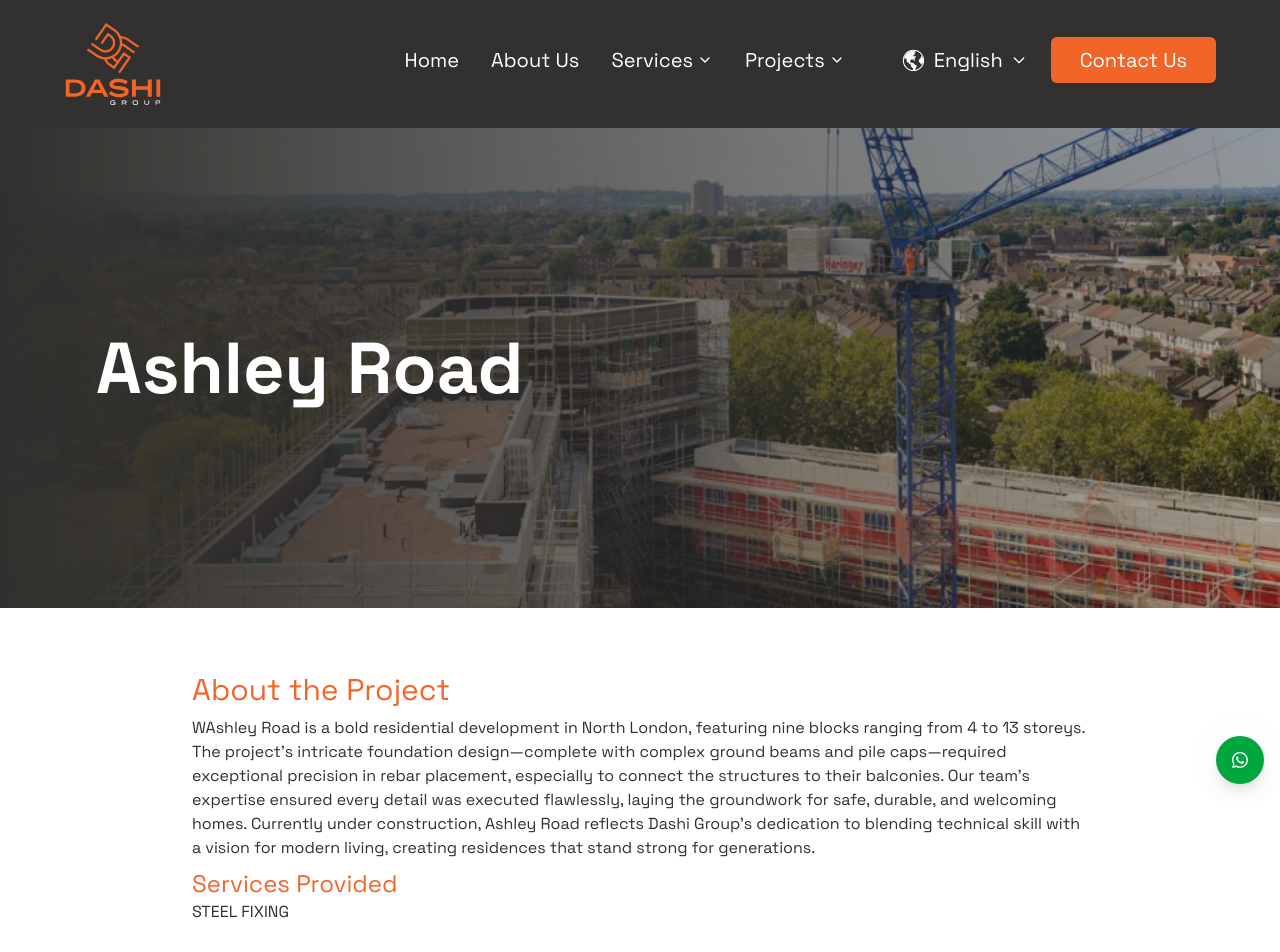
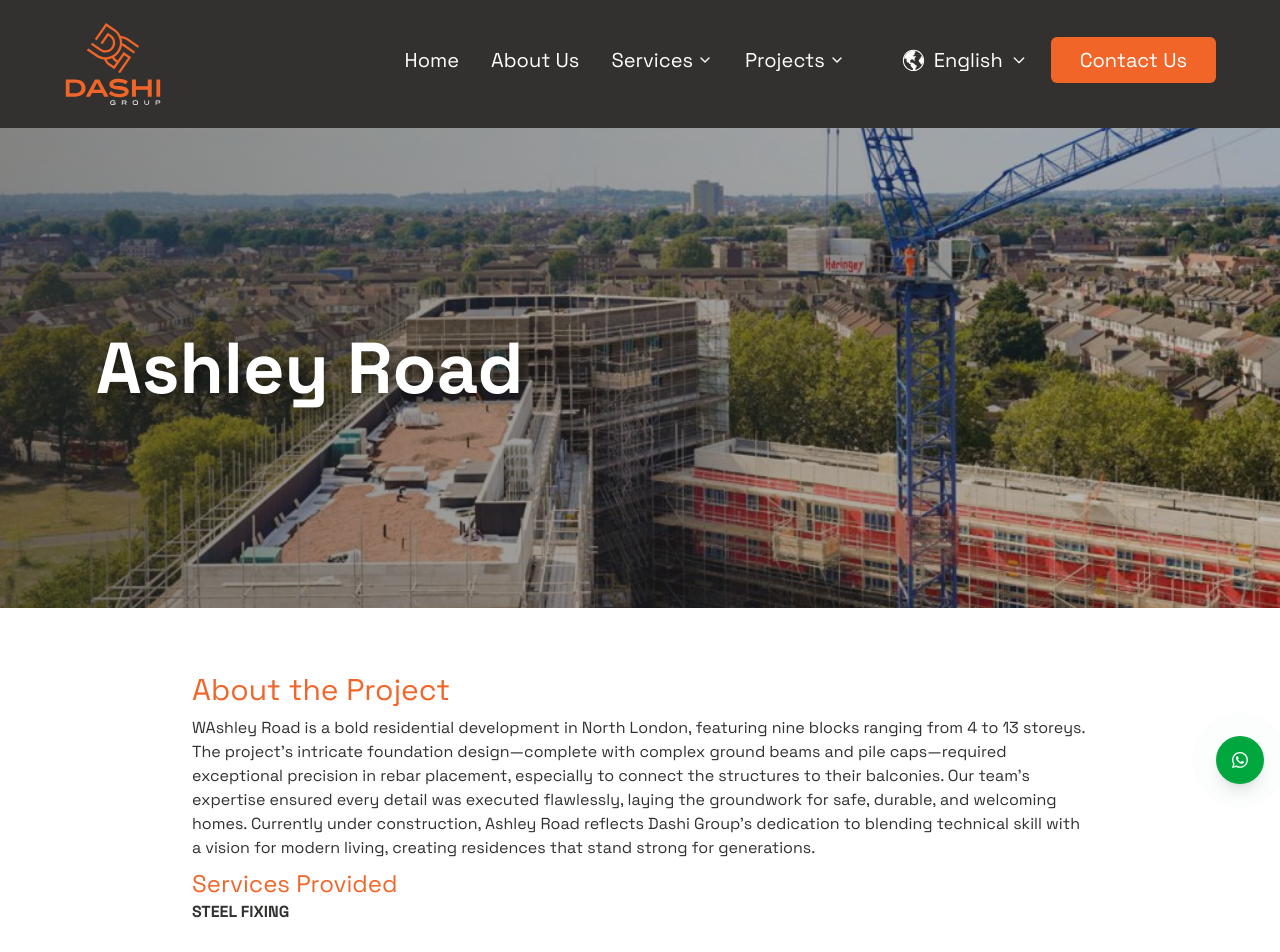
Before and after one commit to marcoswinicius/dashigroup-website, a Next.js app: page /projects/ashley-road in a window 1280 px wide. Shown: the top 952 px of the page. Built offline with nearby package versions, Linux system fonts and the light colour scheme.

Commit message:
add shadow in titles

```diff
--- a/src/app/about/page.tsx
+++ b/src/app/about/page.tsx
@@ -34,9 +34,9 @@ export default function AboutUs() {
                         transition={{ duration: 0.8 }}
                         className="max-w-4xl"
                     >
-                        <h1 className="text-5xl md:text-7xl font-bold text-white mb-4">
+                        <h1 className="text-5xl md:text-7xl font-bold text-white mb-4 title-soft-shadow">
                             Excellence in
-                            <span className="text-primary-white block">Everything We Do</span>
+                            <span className="text-primary-white block title-soft-shadow">Everything We Do</span>
                         </h1>
                     </motion.div>
                 </div>
--- a/src/app/globals.css
+++ b/src/app/globals.css
@@ -37,6 +37,9 @@ body {
 .text-soft-shadow {
   text-shadow: 3px 5px 12px rgba(0, 0, 0, 1);
 }
+.title-soft-shadow {
+  text-shadow: 3px 5px 12px rgba(0, 0, 0, 0.5);
+}
 
 
 
--- a/src/app/projects/[slug]/page.tsx
+++ b/src/app/projects/[slug]/page.tsx
@@ -30,8 +30,8 @@ export default function ProjectPage({ params }: { params: Promise<{ slug: string
                         className="object-cover"
                         priority
                     />
-                    <div className="absolute inset-0 bg-gradient-to-r from-dark-grey via-dark-grey/50 to-transparent" />
-                    <div className="absolute inset-0 bg-dark-grey/40" />
+                    <div className="absolute inset-0 bg-gradient-to-r from-dark-grey/40 via-dark-grey/20 to-transparent" />
+                    <div className="absolute inset-0 bg-dark-grey/30" />
                 </motion.div>
 
                 <div className="relative h-full flex items-center px-4 md:px-24">
@@ -39,7 +39,7 @@ export default function ProjectPage({ params }: { params: Promise<{ slug: string
                         initial={{ opacity: 0, y: 20 }}
                         animate={{ opacity: 1, y: 0 }}
                         transition={{ duration: 0.8 }}
-                        className="text-5xl md:text-7xl font-bold text-white"
+                        className="text-5xl md:text-7xl font-bold text-white title-soft-shadow"
                     >
                         {project.title}
                     </motion.h1>
@@ -59,7 +59,7 @@ export default function ProjectPage({ params }: { params: Promise<{ slug: string
                             {project.detailedDescription || "Descrição detalhada em breve..."}
                         </p>
                         <h3 className='text-primary-orange text-2xl'>Services Provided</h3>
-                        <ul className='text-dark-grey'>
+                        <ul className='text-dark-grey font-bold'>
                             {project.services?.map((service, index) => (
                                 <li key={index}>{service}</li>
                             ))}
--- a/src/app/projects/page.tsx
+++ b/src/app/projects/page.tsx
@@ -61,7 +61,7 @@ export default function Projects() {
                         animate={{ opacity: 1, y: 0 }}
                         transition={{ duration: 0.8 }}
                     >
-                        <h1 className="text-5xl md:text-7xl font-bold text-white">
+                        <h1 className="text-5xl md:text-7xl font-bold text-white text-soft-shadow">
                             Our Projects
                         </h1>
                     </motion.div>
--- a/src/app/services/[slug]/page.tsx
+++ b/src/app/services/[slug]/page.tsx
@@ -30,8 +30,8 @@ export default function ServicePage({ params }: { params: Promise<{ slug: string
                         className="object-cover"
                         priority
                     />
-                    <div className="absolute inset-0 bg-gradient-to-r from-dark-grey via-dark-grey/50 to-transparent" />
-                    <div className="absolute inset-0 bg-dark-grey/40" />
+                    <div className="absolute inset-0 bg-gradient-to-r from-dark-grey/60 via-white/10 to-transparent" />
+                    <div className="absolute inset-0 bg-dark-grey/30" />
                 </motion.div>
 
                 <div className="relative h-full flex items-center px-4 md:px-24">
@@ -39,14 +39,14 @@ export default function ServicePage({ params }: { params: Promise<{ slug: string
                         initial={{ opacity: 0, y: 20 }}
                         animate={{ opacity: 1, y: 0 }}
                         transition={{ duration: 0.8 }}
-                        className="text-5xl md:text-7xl font-bold text-white"
+                        className="text-5xl md:text-7xl font-bold text-white title-soft-shadow"
                     >
                         {service.title}
                     </motion.h1>
                 </div>
             </section>
 
-            <section className="py-16 px-4 md:px-24 bg-dark-grey">
+            <section className="py-16 px-4 md:px-24 bg-white">
                 <div className="max-w-4xl mx-auto">
                     <motion.div
                         initial={{ opacity: 0, y: 20 }}
@@ -56,14 +56,14 @@ export default function ServicePage({ params }: { params: Promise<{ slug: string
                     >
                         <h2 className="text-primary-orange text-3xl mb-2">About this Service</h2>
                         {service.detailedDescription.split('\n\n').map((paragraph, index) => (
-                            <p key={index} className='text-white mb-2 text-lg'>
+                            <p key={index} className='text-dark-grey mb-2 text-lg'>
                                 {paragraph}
                             </p>
                         ))}
 
                         <div className="mt-12">
                             <h3 className='text-primary-orange text-2xl mb-4'>Ready to get started?</h3>
-                            <p className='text-white'>
+                            <p className='text-dark-grey'>
                                 Contact us today to discuss how our {service.title} service can benefit your next project.
                             </p>
                             <div className="mt-6">
--- a/src/app/services/page.tsx
+++ b/src/app/services/page.tsx
@@ -64,8 +64,8 @@ export default function Services() {
                     transition={{ duration: 0.8 }}
                     className="absolute inset-0 flex flex-col justify-center px-6 lg:px-24"
                 >
-                    <h1 className="text-5xl lg:text-7xl font-bold text-white mb-4">Services</h1>
-                    <h2 className="text-2xl lg:text-4xl text-white font-semibold">
+                    <h1 className="text-5xl lg:text-7xl font-bold text-white mb-4 title-soft-shadow">Services</h1>
+                    <h2 className="text-2xl lg:text-4xl text-white font-semibold title-soft-shadow">
                         Partnering for Success, Delivering Excellence
                     </h2>
                 </motion.div>
--- a/src/components/Banner.tsx
+++ b/src/components/Banner.tsx
@@ -86,8 +86,8 @@ export default function Banner() {
                   transition={{ duration: 0.8 }}
                   className="max-w-2xl"
                 >
-                  <span className="text-white block text-5xl lg:text-6xl font-bold">{slide.title}</span>
-                  <span className="text-white block text-5xl lg:text-6xl font-bold">{slide.title_two}</span>
+                  <span className="text-white block text-5xl lg:text-6xl font-bold title-soft-shadow">{slide.title}</span>
+                  <span className="text-white block text-5xl lg:text-6xl font-bold title-soft-shadow">{slide.title_two}</span>
                   <p className="text-xl font-medium text-white mb-6 mt-4 text-soft-shadow">{slide.subtitle}</p>
 
                   <Link
```
